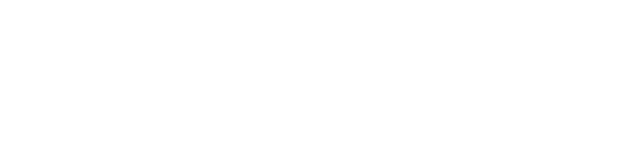
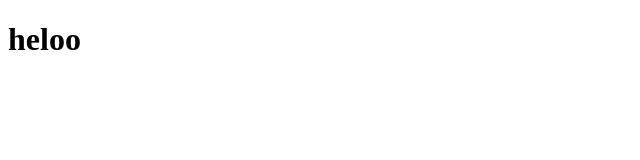
Before and after one commit to joshna0217/another_one, a plain HTML site: page index.html in a window 1280 px wide. Shown: the whole page, without its empty margins (0-640 px from the left). Drawn offline with Linux system fonts and the light colour scheme.

Commit message:
added header

```diff
--- a/index.html
+++ b/index.html
@@ -6,6 +6,7 @@
     <title>Document</title>
 </head>
 <body>
+    <h1> heloo</h>
 
 </body>
 </html>
```
